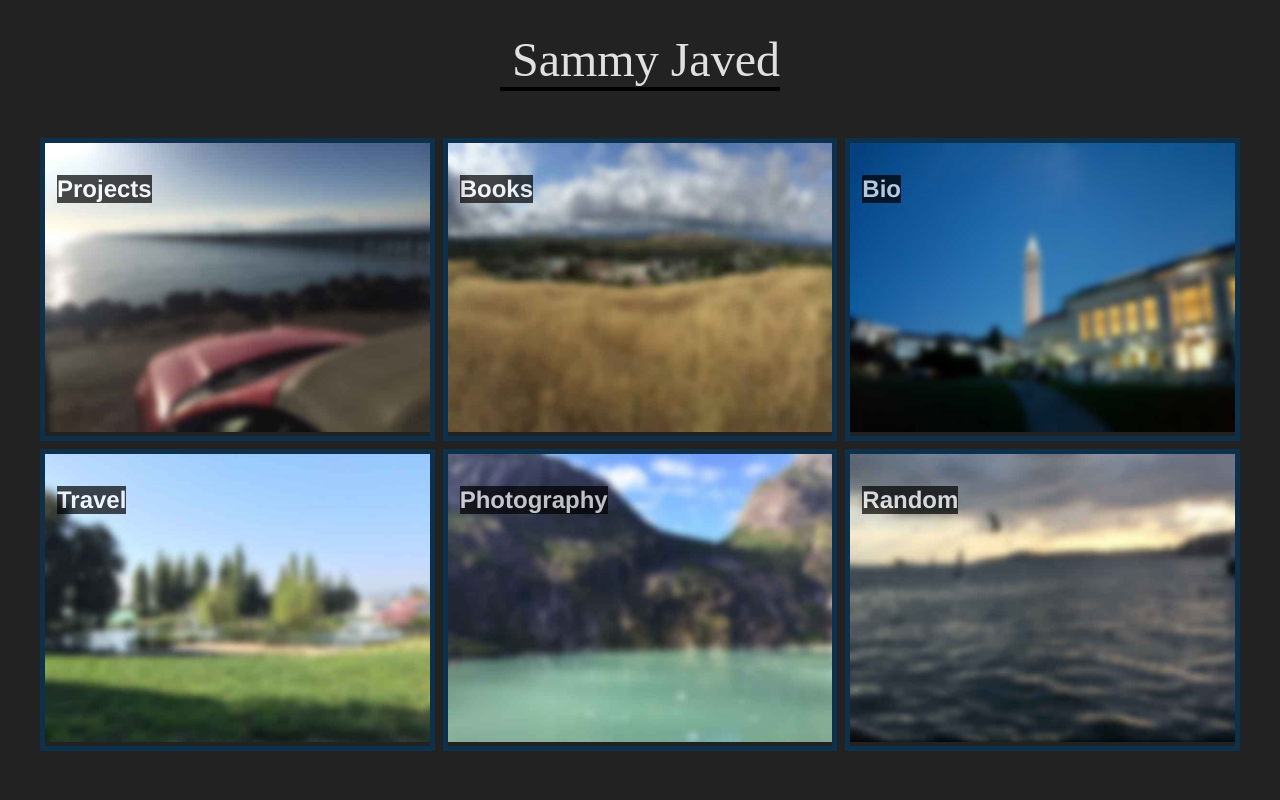
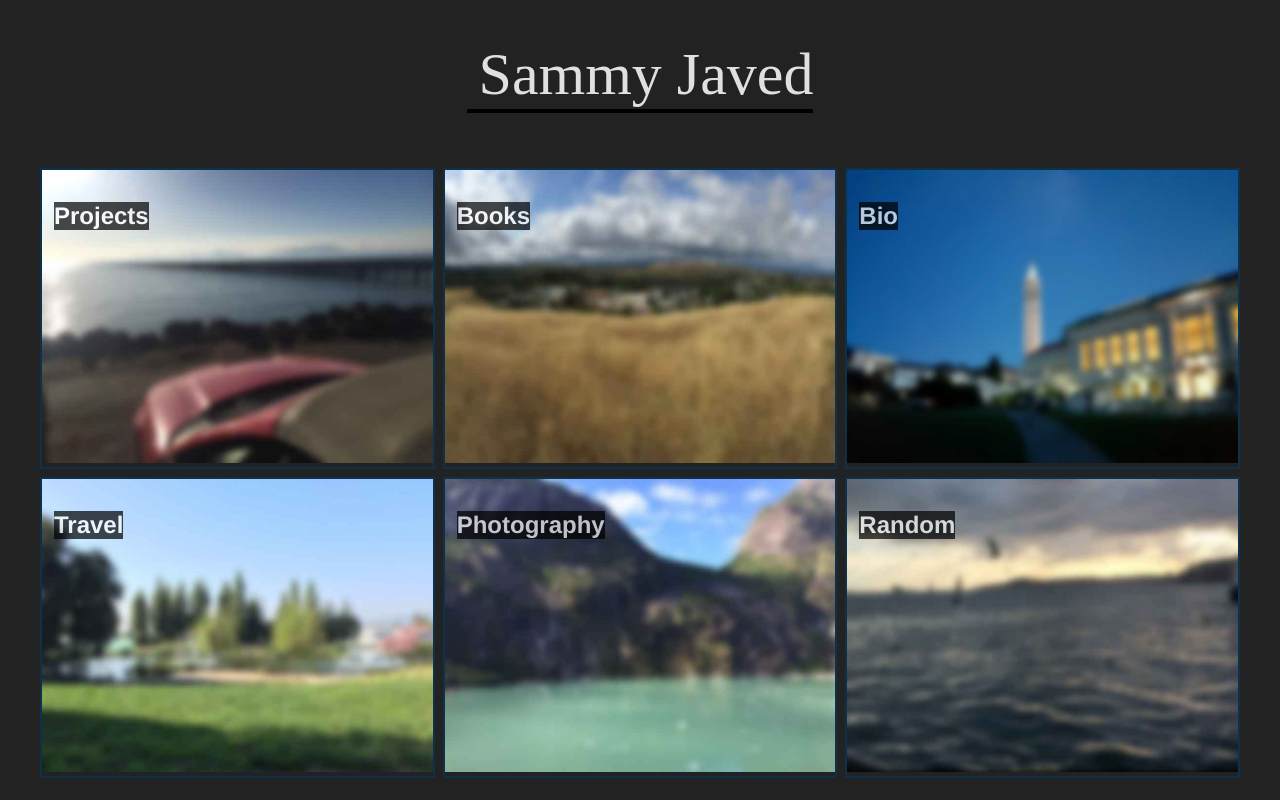
Before and after one commit to osamja/my-personal-website, a React (Create React App) app: page / in a window 1280 px wide. Built offline with nearby package versions, Linux system fonts and the light colour scheme; a web font is replaced by a local one.

Commit message:
increased header size, reduced border size on hover

```diff
--- a/src/components/style/Gallery.css
+++ b/src/components/style/Gallery.css
@@ -1,5 +1,5 @@
 .grid-item {
-    border: 5px solid rgba(13,49,75,1);
+    border: 2px solid rgba(13,49,75,1);
 }
 
 .grid-item img{
@@ -8,5 +8,5 @@
 
 .grid-item:hover {
     width: 100%;
-    border: 5px solid gold;
+    border: 2px solid gold;
 }
--- a/src/components/style/Header.css
+++ b/src/components/style/Header.css
@@ -1,5 +1,5 @@
 .HeaderText {
-    font-size: 48px;
+    font-size: 60px;
 }
 
 .HeaderText:after {
@@ -9,5 +9,5 @@
 }
 
 .HeaderText:hover {
-    font-size: 50px;
+    border:2px solid gold;
 }
--- a/src/pages/Bio.jsx
+++ b/src/pages/Bio.jsx
@@ -6,7 +6,6 @@ export default class Bio extends Component {
         let style = {
             color: '#e0e0e0',
             textAlign: 'center',
-            // fontSize: 32
         };
         this.state = {
             name: this.props.name,
@@ -41,6 +40,7 @@ export default class Bio extends Component {
                     <li>Location: San Francisco Bay Area</li>
                     <li>Favorite Movie: Back to the Future</li>
                     <li>2nd Favorite Movie: The Matrix</li>
+                    <li>Favorite Book: Harry Potter 4 (Goblet)</li>
                     <li>Education: UC Berkeley</li>
                     <li>Degree: Computer Science</li>
                 </ul>
```
Also changed, not shown: 2 other files (tests, documents, lock files or other folders).
